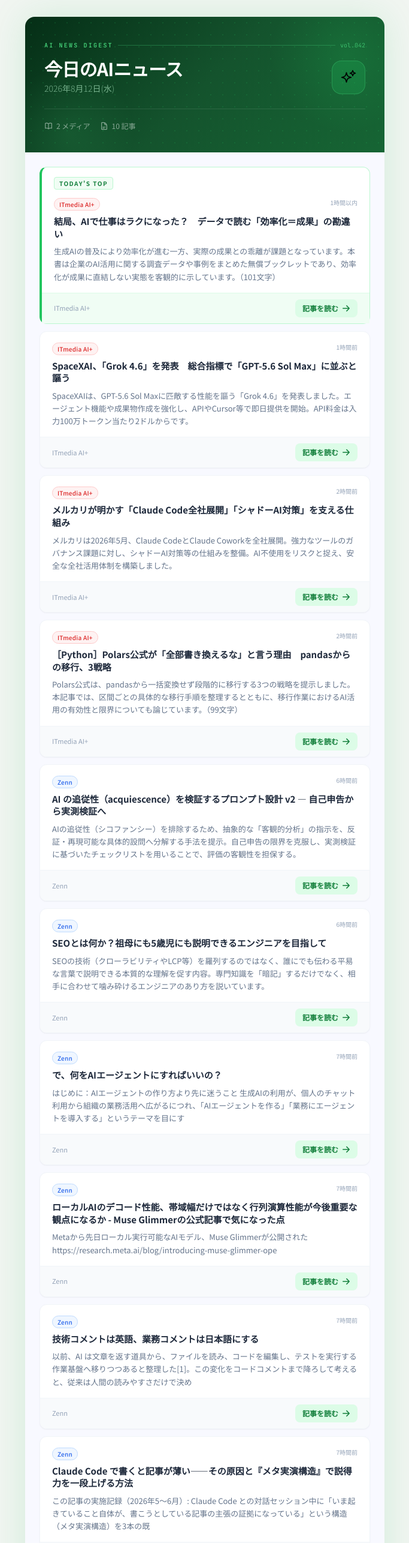
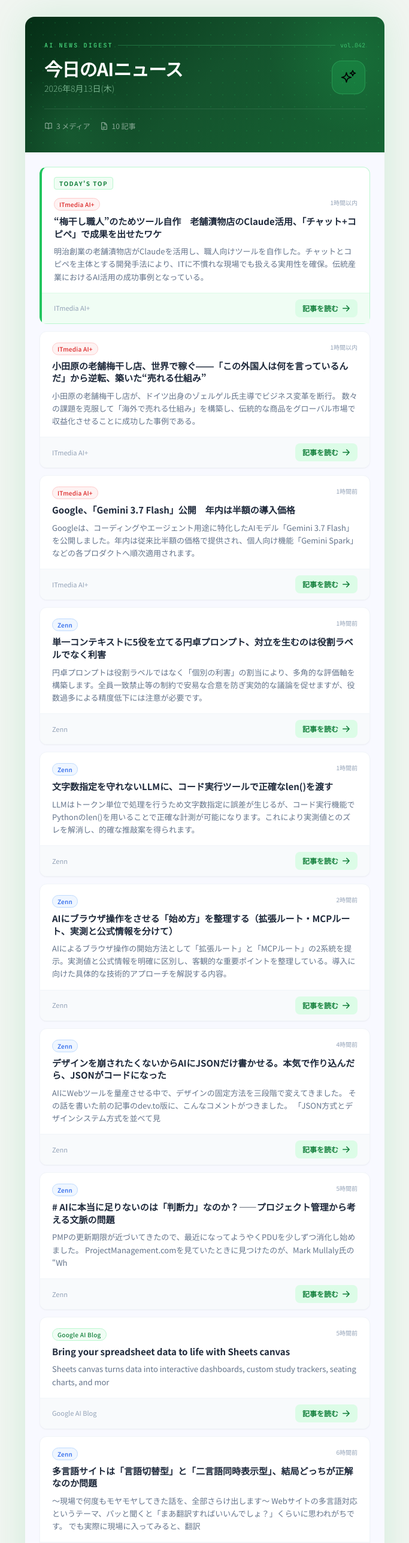
Before and after one commit to muramasalldr-max/ai-news-delivery, a plain HTML site: page index.html in a window 1280 px wide. Shown: the part 20-2592 px from the top of the page at 60% size, without its empty margins (298-981 px from the left). Drawn offline with nearby package versions, Linux system fonts and the light colour scheme.

Commit message:
deploy: d10dac0924df5cd2effa6f749fe977626c312e90

```diff
--- a/index.html
+++ b/index.html
@@ -92,7 +92,7 @@
           <h1 class="text-white text-3xl font-bold tracking-tight leading-none">
             今日のAIニュース
           </h1>
-          <p class="text-brand-200/60 text-sm mt-2 font-light">2026年8月12日(水)</p>
+          <p class="text-brand-200/60 text-sm mt-2 font-light">2026年8月13日(木)</p>
         </div>
 
         <!-- AI icon badge -->
@@ -110,7 +110,7 @@
           <svg class="w-3.5 h-3.5" fill="none" viewBox="0 0 24 24" stroke="currentColor" stroke-width="2">
             <path stroke-linecap="round" stroke-linejoin="round" d="M12 6.042A8.967 8.967 0 006 3.75c-1.052 0-2.062.18-3 .512v14.25A8.987 8.987 0 016 18c2.305 0 4.408.867 6 2.292m0-14.25a8.966 8.966 0 016-2.292c1.052 0 2.062.18 3 .512v14.25A8.987 8.987 0 0018 18a8.966 8.966 0 00-6 2.292m0-14.25v14.25" />
           </svg>
-          <span>2 メディア</span>
+          <span>3 メディア</span>
         </div>
         <div class="flex items-center gap-1.5 text-white/50 text-xs">
           <svg class="w-3.5 h-3.5" fill="none" viewBox="0 0 24 24" stroke="currentColor" stroke-width="2">
@@ -132,12 +132,12 @@
             <span class="source-itmedia text-[10px] font-medium px-2 py-0.5 rounded-full border tracking-wide flex-shrink-0 mt-0.5">ITmedia AI+</span>
             <span class="text-[10px] text-slate-400 flex-shrink-0 mt-0.5">1時間以内</span>
           </div>
-          <h2 class="text-slate-800 font-bold text-[15px] leading-snug mb-2">結局、AIで仕事はラクになった？　データで読む「効率化＝成果」の勘違い</h2>
-          <p class="text-slate-500 text-[13px] leading-relaxed">生成AIの普及により効率化が進む一方、実際の成果との乖離が課題となっています。本書は企業のAI活用に関する調査データや事例をまとめた無償ブックレットであり、効率化が成果に直結しない実態を客観的に示しています。（101文字）</p>
+          <h2 class="text-slate-800 font-bold text-[15px] leading-snug mb-2">“梅干し職人”のためツール自作　老舗漬物店のClaude活用、「チャット+コピペ」で成果を出せたワケ</h2>
+          <p class="text-slate-500 text-[13px] leading-relaxed">明治創業の老舗漬物店がClaudeを活用し、職人向けツールを自作した。チャットとコピペを主体とする開発手法により、ITに不慣れな現場でも扱える実用性を確保。伝統産業におけるAI活用の成功事例となっている。</p>
         </div>
         <div class="px-5 py-2.5 bg-brand-50 border-brand-100 border-t flex items-center justify-between">
           <span class="text-[11px] text-slate-400">ITmedia AI+</span>
-          <a href="https://kn.itmedia.co.jp/kn/articles/2608/13/news024.html" target="_blank" rel="noopener noreferrer"
+          <a href="https://www.itmedia.co.jp/business/articles/2608/14/news053.html" target="_blank" rel="noopener noreferrer"
              class="inline-flex items-center gap-1.5 text-brand-700 text-[12px] font-semibold bg-brand-100 hover:bg-brand-200 px-3 py-1.5 rounded-lg transition-colors">
             記事を読む
             <svg class="w-3.5 h-3.5" fill="none" viewBox="0 0 24 24" stroke="currentColor" stroke-width="2.5">
@@ -153,14 +153,15 @@
         <div class="px-5 py-4">
           <div class="flex items-start justify-between gap-3 mb-2">
             <span class="source-itmedia text-[10px] font-medium px-2 py-0.5 rounded-full border tracking-wide flex-shrink-0 mt-0.5">ITmedia AI+</span>
-            <span class="text-[10px] text-slate-400 flex-shrink-0 mt-0.5">1時間前</span>
+            <span class="text-[10px] text-slate-400 flex-shrink-0 mt-0.5">1時間以内</span>
           </div>
-          <h2 class="text-slate-800 font-bold text-[15px] leading-snug mb-2">SpaceXAI、「Grok 4.6」を発表　総合指標で「GPT-5.6 Sol Max」に並ぶと謳う</h2>
-          <p class="text-slate-500 text-[13px] leading-relaxed">SpaceXAIは、GPT-5.6 Sol Maxに匹敵する性能を謳う「Grok 4.6」を発表しました。エージェント機能や成果物作成を強化し、APIやCursor等で即日提供を開始。API料金は入力100万トークン当たり2ドルからです。</p>
+          <h2 class="text-slate-800 font-bold text-[15px] leading-snug mb-2">小田原の老舗梅干し店、世界で稼ぐ――「この外国人は何を言っているんだ」から逆転、築いた“売れる仕組み”</h2>
+          <p class="text-slate-500 text-[13px] leading-relaxed">小田原の老舗梅干し店が、ドイツ出身のゾェルゲル氏主導でビジネス変革を断行。
+数々の課題を克服して「海外で売れる仕組み」を構築し、伝統的な商品をグローバル市場で収益化させることに成功した事例である。</p>
         </div>
         <div class="px-5 py-2.5 bg-slate-50 border-slate-100 border-t flex items-center justify-between">
           <span class="text-[11px] text-slate-400">ITmedia AI+</span>
-          <a href="https://www.itmedia.co.jp/news/article/2608/13/2000000520/" target="_blank" rel="noopener noreferrer"
+          <a href="https://www.itmedia.co.jp/business/articles/2608/14/news019.html" target="_blank" rel="noopener noreferrer"
              class="inline-flex items-center gap-1.5 text-brand-700 text-[12px] font-semibold bg-brand-100 hover:bg-brand-200 px-3 py-1.5 rounded-lg transition-colors">
             記事を読む
             <svg class="w-3.5 h-3.5" fill="none" viewBox="0 0 24 24" stroke="currentColor" stroke-width="2.5">
@@ -176,14 +177,14 @@
         <div class="px-5 py-4">
           <div class="flex items-start justify-between gap-3 mb-2">
             <span class="source-itmedia text-[10px] font-medium px-2 py-0.5 rounded-full border tracking-wide flex-shrink-0 mt-0.5">ITmedia AI+</span>
-            <span class="text-[10px] text-slate-400 flex-shrink-0 mt-0.5">2時間前</span>
+            <span class="text-[10px] text-slate-400 flex-shrink-0 mt-0.5">1時間前</span>
           </div>
-          <h2 class="text-slate-800 font-bold text-[15px] leading-snug mb-2">メルカリが明かす「Claude Code全社展開」「シャドーAI対策」を支える仕組み</h2>
-          <p class="text-slate-500 text-[13px] leading-relaxed">メルカリは2026年5月、Claude CodeとClaude Coworkを全社展開。強力なツールのガバナンス課題に対し、シャドーAI対策等の仕組みを整備。AI不使用をリスクと捉え、安全な全社活用体制を構築しました。</p>
+          <h2 class="text-slate-800 font-bold text-[15px] leading-snug mb-2">Google、「Gemini 3.7 Flash」公開　年内は半額の導入価格</h2>
+          <p class="text-slate-500 text-[13px] leading-relaxed">Googleは、コーディングやエージェント用途に特化したAIモデル「Gemini 3.7 Flash」を公開しました。年内は従来比半額の価格で提供され、個人向け機能「Gemini Spark」などの各プロダクトへ順次適用されます。</p>
         </div>
         <div class="px-5 py-2.5 bg-slate-50 border-slate-100 border-t flex items-center justify-between">
           <span class="text-[11px] text-slate-400">ITmedia AI+</span>
-          <a href="https://atmarkit.itmedia.co.jp/ait/articles/2608/04/news002.html" target="_blank" rel="noopener noreferrer"
+          <a href="https://www.itmedia.co.jp/aiplus/article/2608/14/2000000534/" target="_blank" rel="noopener noreferrer"
              class="inline-flex items-center gap-1.5 text-brand-700 text-[12px] font-semibold bg-brand-100 hover:bg-brand-200 px-3 py-1.5 rounded-lg transition-colors">
             記事を読む
             <svg class="w-3.5 h-3.5" fill="none" viewBox="0 0 24 24" stroke="currentColor" stroke-width="2.5">
@@ -198,15 +199,15 @@
 
         <div class="px-5 py-4">
           <div class="flex items-start justify-between gap-3 mb-2">
-            <span class="source-itmedia text-[10px] font-medium px-2 py-0.5 rounded-full border tracking-wide flex-shrink-0 mt-0.5">ITmedia AI+</span>
-            <span class="text-[10px] text-slate-400 flex-shrink-0 mt-0.5">2時間前</span>
+            <span class="source-zenn text-[10px] font-medium px-2 py-0.5 rounded-full border tracking-wide flex-shrink-0 mt-0.5">Zenn</span>
+            <span class="text-[10px] text-slate-400 flex-shrink-0 mt-0.5">1時間前</span>
           </div>
-          <h2 class="text-slate-800 font-bold text-[15px] leading-snug mb-2">［Python］Polars公式が「全部書き換えるな」と言う理由　pandasからの移行、3戦略</h2>
-          <p class="text-slate-500 text-[13px] leading-relaxed">Polars公式は、pandasから一括変換せず段階的に移行する3つの戦略を提示しました。本記事では、区間ごとの具体的な移行手順を整理するとともに、移行作業におけるAI活用の有効性と限界についても論じています。（99文字）</p>
+          <h2 class="text-slate-800 font-bold text-[15px] leading-snug mb-2">単一コンテキストに5役を立てる円卓プロンプト、対立を生むのは役割ラベルでなく利害</h2>
+          <p class="text-slate-500 text-[13px] leading-relaxed">円卓プロンプトは役割ラベルではなく「個別の利害」の割当により、多角的な評価軸を構築します。全員一致禁止等の制約で安易な合意を防ぎ実効的な議論を促せますが、役数過多による精度低下には注意が必要です。</p>
         </div>
         <div class="px-5 py-2.5 bg-slate-50 border-slate-100 border-t flex items-center justify-between">
-          <span class="text-[11px] text-slate-400">ITmedia AI+</span>
-          <a href="https://atmarkit.itmedia.co.jp/ait/articles/2608/13/news008.html" target="_blank" rel="noopener noreferrer"
+          <span class="text-[11px] text-slate-400">Zenn</span>
+          <a href="https://zenn.dev/every_ai_recipe/articles/ai-five-role-roundtable" target="_blank" rel="noopener noreferrer"
              class="inline-flex items-center gap-1.5 text-brand-700 text-[12px] font-semibold bg-brand-100 hover:bg-brand-200 px-3 py-1.5 rounded-lg transition-colors">
             記事を読む
             <svg class="w-3.5 h-3.5" fill="none" viewBox="0 0 24 24" stroke="currentColor" stroke-width="2.5">
@@ -222,14 +223,14 @@
         <div class="px-5 py-4">
           <div class="flex items-start justify-between gap-3 mb-2">
             <span class="source-zenn text-[10px] font-medium px-2 py-0.5 rounded-full border tracking-wide flex-shrink-0 mt-0.5">Zenn</span>
-            <span class="text-[10px] text-slate-400 flex-shrink-0 mt-0.5">6時間前</span>
+            <span class="text-[10px] text-slate-400 flex-shrink-0 mt-0.5">1時間前</span>
           </div>
-          <h2 class="text-slate-800 font-bold text-[15px] leading-snug mb-2">AI の追従性（acquiescence）を検証するプロンプト設計 v2 — 自己申告から実測検証へ</h2>
-          <p class="text-slate-500 text-[13px] leading-relaxed">AIの追従性（シコファンシー）を排除するため、抽象的な「客観的分析」の指示を、反証・再現可能な具体的設問へ分解する手法を提示。自己申告の限界を克服し、実測検証に基づいたチェックリストを用いることで、評価の客観性を担保する。</p>
+          <h2 class="text-slate-800 font-bold text-[15px] leading-snug mb-2">文字数指定を守れないLLMに、コード実行ツールで正確なlen()を渡す</h2>
+          <p class="text-slate-500 text-[13px] leading-relaxed">LLMはトークン単位で処理を行うため文字数指定に誤差が生じるが、コード実行機能でPythonのlen()を用いることで正確な計測が可能になります。これにより実測値とのズレを解消し、的確な推敲案を得られます。</p>
         </div>
         <div class="px-5 py-2.5 bg-slate-50 border-slate-100 border-t flex items-center justify-between">
           <span class="text-[11px] text-slate-400">Zenn</span>
-          <a href="https://zenn.dev/leaper/articles/7619dafc7062aa" target="_blank" rel="noopener noreferrer"
+          <a href="https://zenn.dev/every_ai_recipe/articles/ai-char-count-two-step-fix" target="_blank" rel="noopener noreferrer"
              class="inline-flex items-center gap-1.5 text-brand-700 text-[12px] font-semibold bg-brand-100 hover:bg-brand-200 px-3 py-1.5 rounded-lg transition-colors">
             記事を読む
             <svg class="w-3.5 h-3.5" fill="none" viewBox="0 0 24 24" stroke="currentColor" stroke-width="2.5">
@@ -245,14 +246,14 @@
         <div class="px-5 py-4">
           <div class="flex items-start justify-between gap-3 mb-2">
             <span class="source-zenn text-[10px] font-medium px-2 py-0.5 rounded-full border tracking-wide flex-shrink-0 mt-0.5">Zenn</span>
-            <span class="text-[10px] text-slate-400 flex-shrink-0 mt-0.5">6時間前</span>
+            <span class="text-[10px] text-slate-400 flex-shrink-0 mt-0.5">2時間前</span>
           </div>
-          <h2 class="text-slate-800 font-bold text-[15px] leading-snug mb-2">SEOとは何か？祖母にも5歳児にも説明できるエンジニアを目指して</h2>
-          <p class="text-slate-500 text-[13px] leading-relaxed">SEOの技術（クローラビリティやLCP等）を羅列するのではなく、誰にでも伝わる平易な言葉で説明できる本質的な理解を促す内容。専門知識を「暗記」するだけでなく、相手に合わせて噛み砕けるエンジニアのあり方を説いています。</p>
+          <h2 class="text-slate-800 font-bold text-[15px] leading-snug mb-2">AIにブラウザ操作をさせる「始め方」を整理する（拡張ルート・MCPルート、実測と公式情報を分けて）</h2>
+          <p class="text-slate-500 text-[13px] leading-relaxed">AIによるブラウザ操作の開始方法として「拡張ルート」と「MCPルート」の2系統を提示。実測値と公式情報を明確に区別し、客観的な重要ポイントを整理している。導入に向けた具体的な技術的アプローチを解説する内容。</p>
         </div>
         <div class="px-5 py-2.5 bg-slate-50 border-slate-100 border-t flex items-center justify-between">
           <span class="text-[11px] text-slate-400">Zenn</span>
-          <a href="https://zenn.dev/saikoseiko/articles/f8036d237fa9ab" target="_blank" rel="noopener noreferrer"
+          <a href="https://zenn.dev/zeroyenlab/articles/zeroyenlab-ai-browser-setup-guide" target="_blank" rel="noopener noreferrer"
              class="inline-flex items-center gap-1.5 text-brand-700 text-[12px] font-semibold bg-brand-100 hover:bg-brand-200 px-3 py-1.5 rounded-lg transition-colors">
             記事を読む
             <svg class="w-3.5 h-3.5" fill="none" viewBox="0 0 24 24" stroke="currentColor" stroke-width="2.5">
@@ -268,15 +269,16 @@
         <div class="px-5 py-4">
           <div class="flex items-start justify-between gap-3 mb-2">
             <span class="source-zenn text-[10px] font-medium px-2 py-0.5 rounded-full border tracking-wide flex-shrink-0 mt-0.5">Zenn</span>
-            <span class="text-[10px] text-slate-400 flex-shrink-0 mt-0.5">7時間前</span>
+            <span class="text-[10px] text-slate-400 flex-shrink-0 mt-0.5">4時間前</span>
           </div>
-          <h2 class="text-slate-800 font-bold text-[15px] leading-snug mb-2">で、何をAIエージェントにすればいいの？</h2>
-          <p class="text-slate-500 text-[13px] leading-relaxed">はじめに：AIエージェントの作り方より先に迷うこと
-生成AIの利用が、個人のチャット利用から組織の業務活用へ広がるにつれ、「AIエージェントを作る」「業務にエージェントを導入する」というテーマを目にす</p>
+          <h2 class="text-slate-800 font-bold text-[15px] leading-snug mb-2">デザインを崩されたくないからAIにJSONだけ書かせる。本気で作り込んだら、JSONがコードになった</h2>
+          <p class="text-slate-500 text-[13px] leading-relaxed">AIにWebツールを量産させる中で、デザインの固定方法を三段階で変えてきました。
+その話を書いた前の記事のdev.to版に、こんなコメントがつきました。
+「JSON方式とデザインシステム方式を並べて見</p>
         </div>
         <div class="px-5 py-2.5 bg-slate-50 border-slate-100 border-t flex items-center justify-between">
           <span class="text-[11px] text-slate-400">Zenn</span>
-          <a href="https://zenn.dev/jx/articles/2026-08-ai-agent-map" target="_blank" rel="noopener noreferrer"
+          <a href="https://zenn.dev/mxhlix/articles/json-lock-vs-design-system-cost" target="_blank" rel="noopener noreferrer"
              class="inline-flex items-center gap-1.5 text-brand-700 text-[12px] font-semibold bg-brand-100 hover:bg-brand-200 px-3 py-1.5 rounded-lg transition-colors">
             記事を読む
             <svg class="w-3.5 h-3.5" fill="none" viewBox="0 0 24 24" stroke="currentColor" stroke-width="2.5">
@@ -292,15 +294,15 @@
         <div class="px-5 py-4">
           <div class="flex items-start justify-between gap-3 mb-2">
             <span class="source-zenn text-[10px] font-medium px-2 py-0.5 rounded-full border tracking-wide flex-shrink-0 mt-0.5">Zenn</span>
-            <span class="text-[10px] text-slate-400 flex-shrink-0 mt-0.5">7時間前</span>
+            <span class="text-[10px] text-slate-400 flex-shrink-0 mt-0.5">5時間前</span>
           </div>
-          <h2 class="text-slate-800 font-bold text-[15px] leading-snug mb-2">ローカルAIのデコード性能、帯域幅だけではなく行列演算性能が今後重要な観点になるか - Muse Glimmerの公式記事で気になった点</h2>
-          <p class="text-slate-500 text-[13px] leading-relaxed">Metaから先日ローカル実行可能なAIモデル、Muse Glimmerが公開された
-https://research.meta.ai/blog/introducing-muse-glimmer-ope</p>
+          <h2 class="text-slate-800 font-bold text-[15px] leading-snug mb-2"># AIに本当に足りないのは「判断力」なのか？——プロジェクト管理から考える文脈の問題</h2>
+          <p class="text-slate-500 text-[13px] leading-relaxed">PMPの更新期限が近づいてきたので、最近になってようやくPDUを少しずつ消化し始めました。
+ProjectManagement.comを見ていたときに見つけたのが、Mark Mullaly氏の “Wh</p>
         </div>
         <div class="px-5 py-2.5 bg-slate-50 border-slate-100 border-t flex items-center justify-between">
           <span class="text-[11px] text-slate-400">Zenn</span>
-          <a href="https://zenn.dev/orenoa/articles/46c79cba318930" target="_blank" rel="noopener noreferrer"
+          <a href="https://zenn.dev/kuma18/articles/0d30acc29d3fd3" target="_blank" rel="noopener noreferrer"
              class="inline-flex items-center gap-1.5 text-brand-700 text-[12px] font-semibold bg-brand-100 hover:bg-brand-200 px-3 py-1.5 rounded-lg transition-colors">
             記事を読む
             <svg class="w-3.5 h-3.5" fill="none" viewBox="0 0 24 24" stroke="currentColor" stroke-width="2.5">
@@ -315,15 +317,15 @@ https://research.meta.ai/blog/introducing-muse-glimmer-ope</p>
 
         <div class="px-5 py-4">
           <div class="flex items-start justify-between gap-3 mb-2">
-            <span class="source-zenn text-[10px] font-medium px-2 py-0.5 rounded-full border tracking-wide flex-shrink-0 mt-0.5">Zenn</span>
-            <span class="text-[10px] text-slate-400 flex-shrink-0 mt-0.5">7時間前</span>
+            <span class="source-google text-[10px] font-medium px-2 py-0.5 rounded-full border tracking-wide flex-shrink-0 mt-0.5">Google AI Blog</span>
+            <span class="text-[10px] text-slate-400 flex-shrink-0 mt-0.5">5時間前</span>
           </div>
-          <h2 class="text-slate-800 font-bold text-[15px] leading-snug mb-2">技術コメントは英語、業務コメントは日本語にする</h2>
-          <p class="text-slate-500 text-[13px] leading-relaxed">以前、AI は文章を返す道具から、ファイルを読み、コードを編集し、テストを実行する作業基盤へ移りつつあると整理した[1]。この変化をコードコメントまで降ろして考えると、従来は人間の読みやすさだけで決め</p>
+          <h2 class="text-slate-800 font-bold text-[15px] leading-snug mb-2">Bring your spreadsheet data to life with Sheets canvas</h2>
+          <p class="text-slate-500 text-[13px] leading-relaxed">Sheets canvas turns data into interactive dashboards, custom study trackers, seating charts, and mor</p>
         </div>
         <div class="px-5 py-2.5 bg-slate-50 border-slate-100 border-t flex items-center justify-between">
-          <span class="text-[11px] text-slate-400">Zenn</span>
-          <a href="https://zenn.dev/id774/articles/fbe89c19790d9c" target="_blank" rel="noopener noreferrer"
+          <span class="text-[11px] text-slate-400">Google AI Blog</span>
+          <a href="https://blog.google/products-and-platforms/products/workspace/sheets-canvas-for-google-sheets-spreadsheets/" target="_blank" rel="noopener noreferrer"
              class="inline-flex items-center gap-1.5 text-brand-700 text-[12px] font-semibold bg-brand-100 hover:bg-brand-200 px-3 py-1.5 rounded-lg transition-colors">
             記事を読む
             <svg class="w-3.5 h-3.5" fill="none" viewBox="0 0 24 24" stroke="currentColor" stroke-width="2.5">
@@ -339,14 +341,16 @@ https://research.meta.ai/blog/introducing-muse-glimmer-ope</p>
         <div class="px-5 py-4">
           <div class="flex items-start justify-between gap-3 mb-2">
             <span class="source-zenn text-[10px] font-medium px-2 py-0.5 rounded-full border tracking-wide flex-shrink-0 mt-0.5">Zenn</span>
-            <span class="text-[10px] text-slate-400 flex-shrink-0 mt-0.5">7時間前</span>
+            <span class="text-[10px] text-slate-400 flex-shrink-0 mt-0.5">6時間前</span>
           </div>
-          <h2 class="text-slate-800 font-bold text-[15px] leading-snug mb-2">Claude Code で書くと記事が薄い——その原因と『メタ実演構造』で説得力を一段上げる方法</h2>
-          <p class="text-slate-500 text-[13px] leading-relaxed">この記事の実施記録（2026年5〜6月）: Claude Code との対話セッション中に「いま起きていること自体が、書こうとしている記事の主張の証拠になっている」という構造（メタ実演構造）を3本の既</p>
+          <h2 class="text-slate-800 font-bold text-[15px] leading-snug mb-2">多言語サイトは「言語切替型」と「二言語同時表示型」、結局どっちが正解なのか問題</h2>
+          <p class="text-slate-500 text-[13px] leading-relaxed">〜現場で何度もモヤモヤしてきた話を、全部さらけ出します〜
+Webサイトの多言語対応というテーマ、パッと聞くと「まあ翻訳すればいいんでしょ？」くらいに思われがちです。
+でも実際に現場に入ってみると、翻訳</p>
         </div>
         <div class="px-5 py-2.5 bg-slate-50 border-slate-100 border-t flex items-center justify-between">
           <span class="text-[11px] text-slate-400">Zenn</span>
-          <a href="https://zenn.dev/tottoko_hamu/articles/2026-08-11-180000" target="_blank" rel="noopener noreferrer"
+          <a href="https://zenn.dev/saikoseiko/articles/ff42d756e1a8f6" target="_blank" rel="noopener noreferrer"
              class="inline-flex items-center gap-1.5 text-brand-700 text-[12px] font-semibold bg-brand-100 hover:bg-brand-200 px-3 py-1.5 rounded-lg transition-colors">
             記事を読む
             <svg class="w-3.5 h-3.5" fill="none" viewBox="0 0 24 24" stroke="currentColor" stroke-width="2.5">
```
